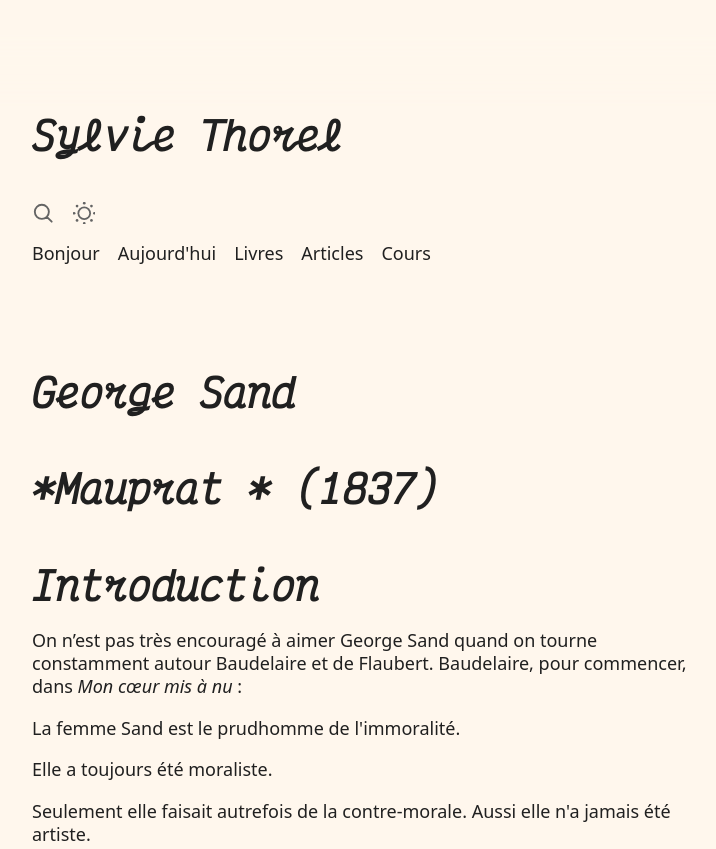
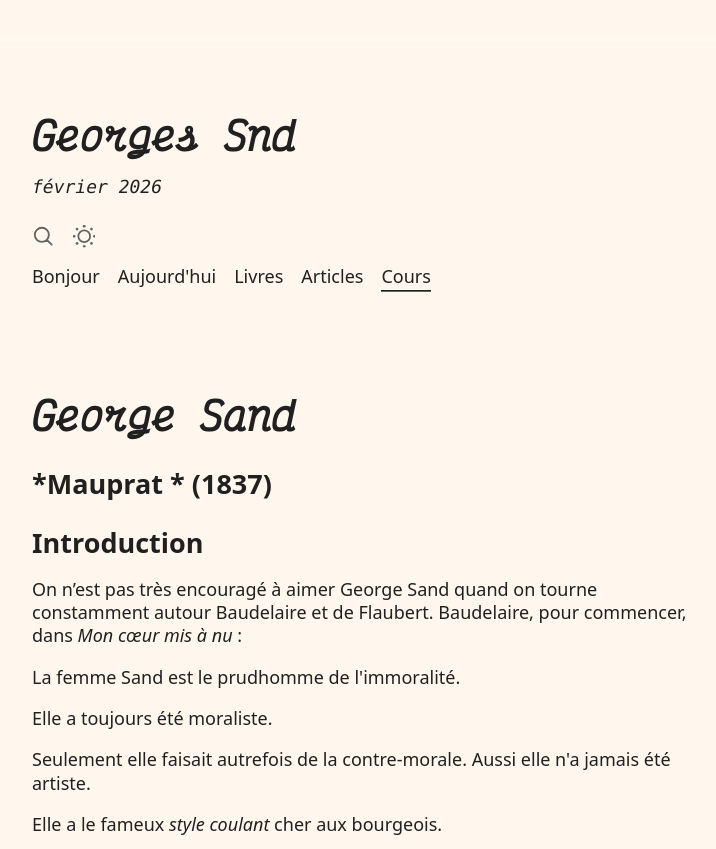
Before and after one commit to sylvie-thorel/sylvie-thorel.github.io, an Eleventy site: page src/content/posts/sand-presentation.md in a window 1280 px wide. Shown: the top 849 px of the page, without its empty margins (114-830 px from the left). Built offline with nearby package versions, Linux system fonts and the light colour scheme; Eleventy itself is replaced by a stand-in of ours; files that its build step writes are made by us from their sources; what lightningcss would draw is missing.

```diff
--- a/src/content/posts/sand-presentation.md
+++ b/src/content/posts/sand-presentation.md
@@ -1,14 +1,16 @@
+---
+tags: cours
+title: Georges Snd
+date: 2026-02-01
+---
+
 # George Sand
 
-#
 
-# *Mauprat * (1837)
+## *Mauprat * (1837)
 
 
-
-
-
-# Introduction
+## Introduction
 
 On n’est pas très encouragé à aimer George Sand quand on tourne constamment autour Baudelaire et de Flaubert. Baudelaire, pour commencer, dans *Mon cœur mis à nu* :
 
```
